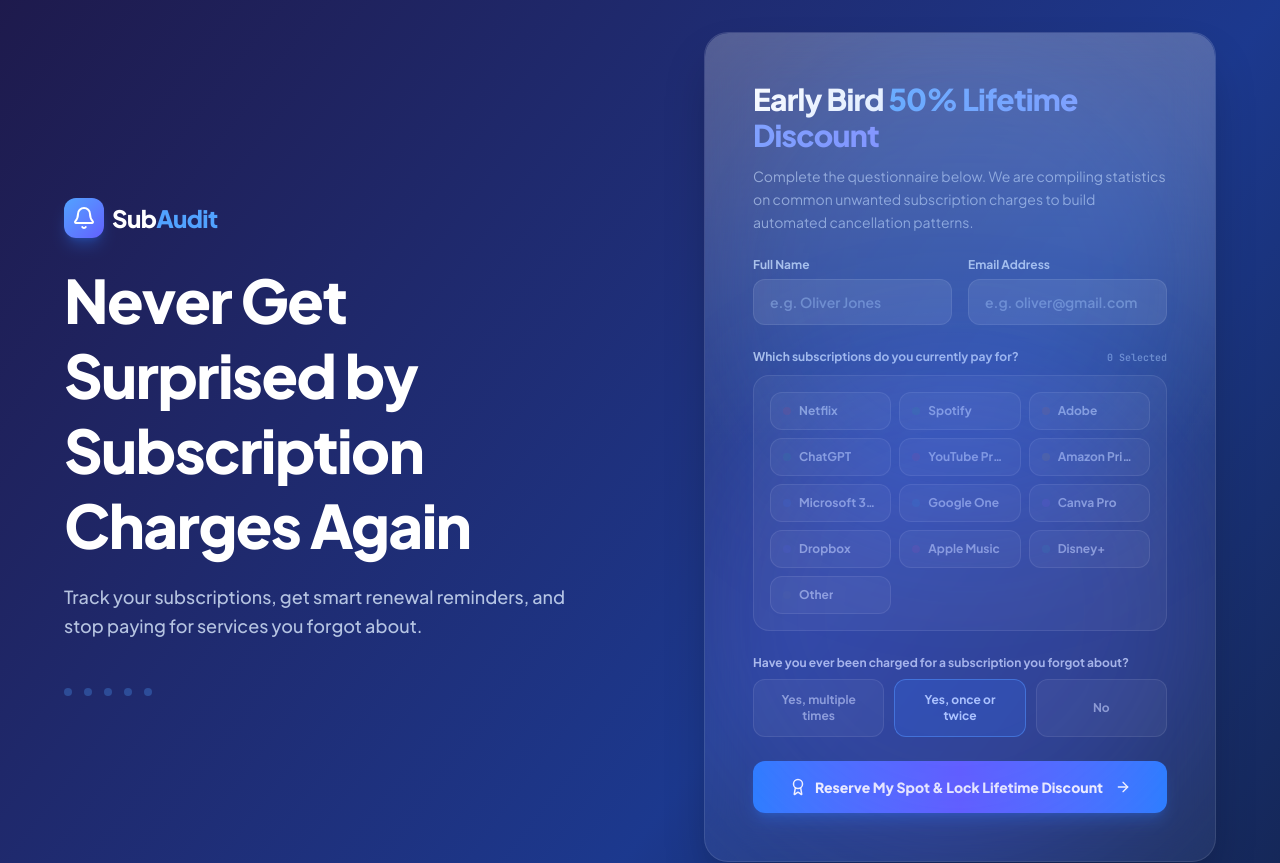
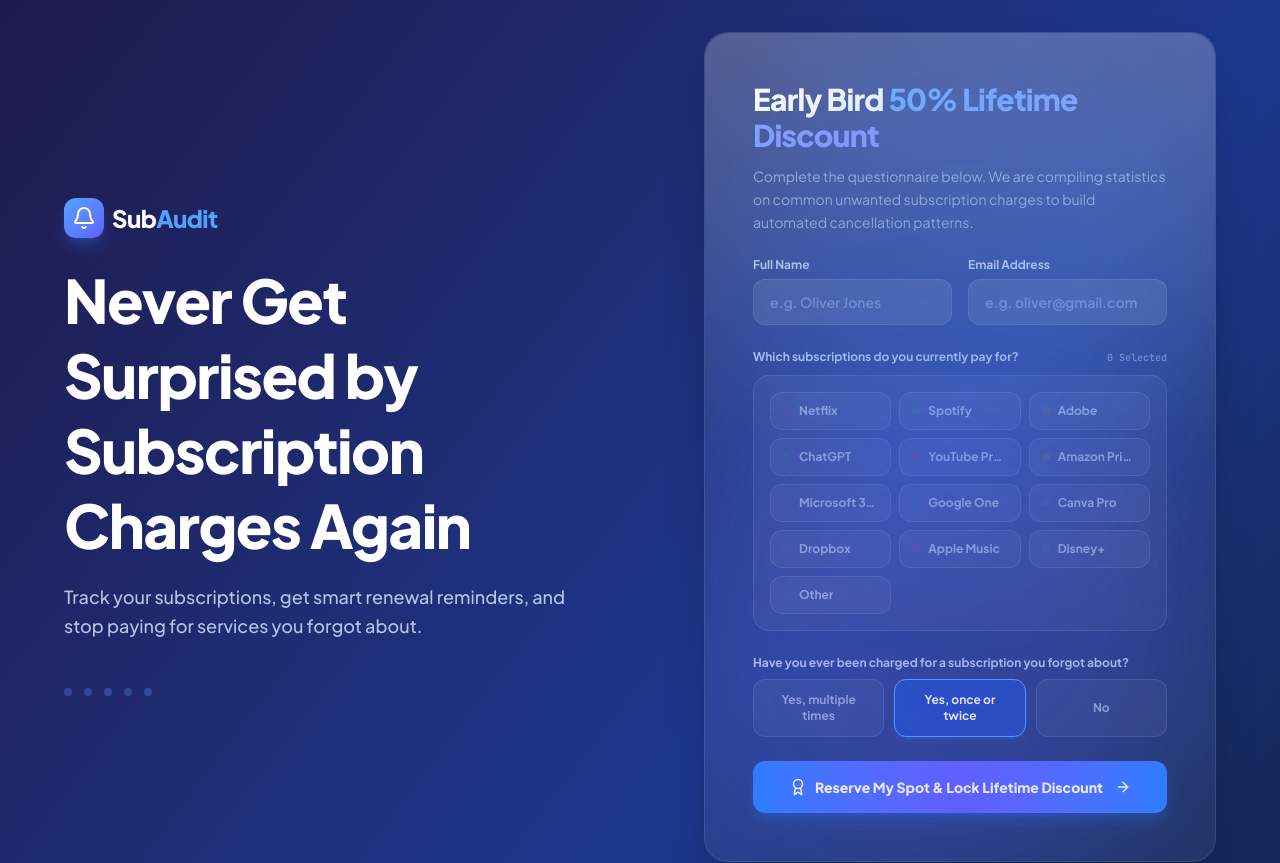
Before and after one commit to AhmadAli0071/subsudit, a React (Vite) app: page / in a window 1280 px wide. Shown: the top 863 px of the page. Built offline with nearby package versions, Linux system fonts and the light colour scheme.

Commit message:
Stronger highlight on selected items

```diff
--- a/src/components/WaitlistForm.tsx
+++ b/src/components/WaitlistForm.tsx
@@ -185,9 +185,9 @@
                           type="button"
                           key={opt.name}
                           onClick={() => handleToggleSub(opt.name)}
-                          className={`flex items-center gap-2 px-3 py-2.5 border rounded-xl text-left transition-all text-xs font-bold cursor-pointer ${
+                           className={`flex items-center gap-2 px-3 py-2.5 border rounded-xl text-left transition-all text-xs font-bold cursor-pointer ${
                             isChecked
-                              ? 'bg-blue-500/20 border-blue-400/50 text-blue-200 shadow-sm'
+                              ? 'bg-blue-600/40 border-blue-400 text-white shadow-md shadow-blue-500/20'
                               : 'bg-white/5 border-white/10 text-blue-100/60 hover:text-white hover:border-white/30'
                           }`}
                         >
@@ -217,7 +217,7 @@
                         onClick={() => setForgottenChargeHistory(option)}
                          className={`px-4 py-3 text-xs font-bold border rounded-xl transition-all cursor-pointer text-center ${
                           forgottenChargeHistory === option
-                            ? 'bg-blue-500/20 border-blue-400/50 text-blue-200'
+                            ? 'bg-blue-600/40 border-blue-400 text-white shadow-md shadow-blue-500/20'
                             : 'bg-white/5 border-white/10 text-blue-100/60 hover:text-white hover:border-white/30'
                         }`}
                       >
```
